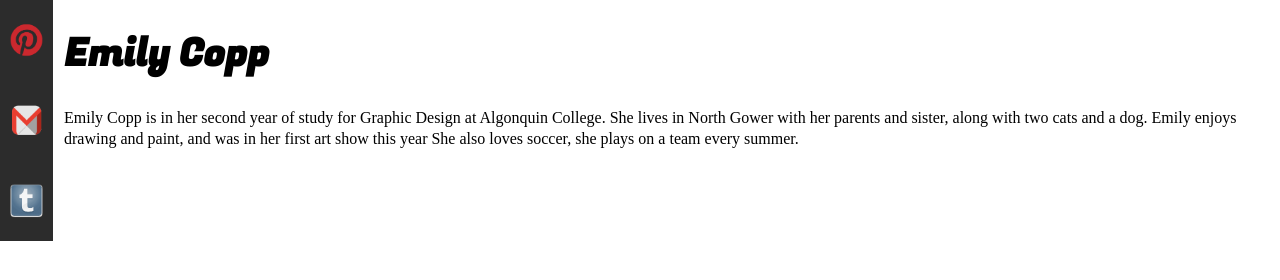
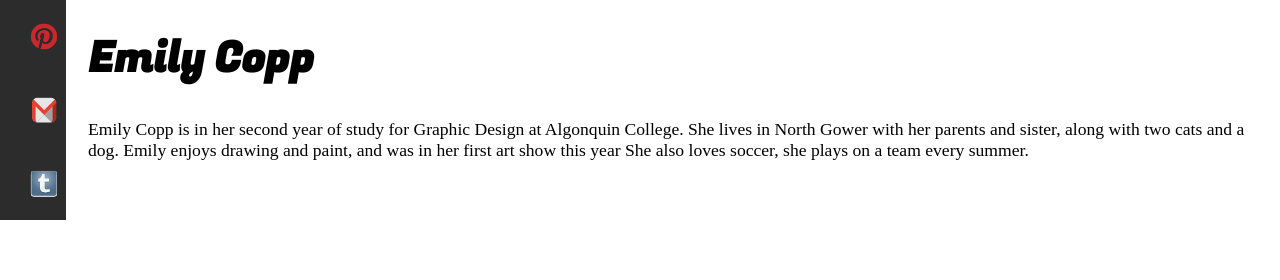
Before and after one commit to emilycopp/business-card-website, a plain HTML site: page index.html in a window 1280 px wide. Drawn offline with Linux system fonts and the light colour scheme.

Commit message:
medium screen viewing

```diff
--- a/css/main.css
+++ b/css/main.css
@@ -44,3 +44,21 @@ p {
 	line-height: 21px;
 	position: relative;
 }
+
+@media only screen and (min-width: 48em) {
+
+	body {
+		font-size: 110%;
+	}
+
+	img {
+		padding-left: 1.4rem;
+		width: 66px;
+	}
+
+	div {
+		margin-left: 5.5rem;
+		margin-right: 1.4rem;
+	}
+
+}
```
